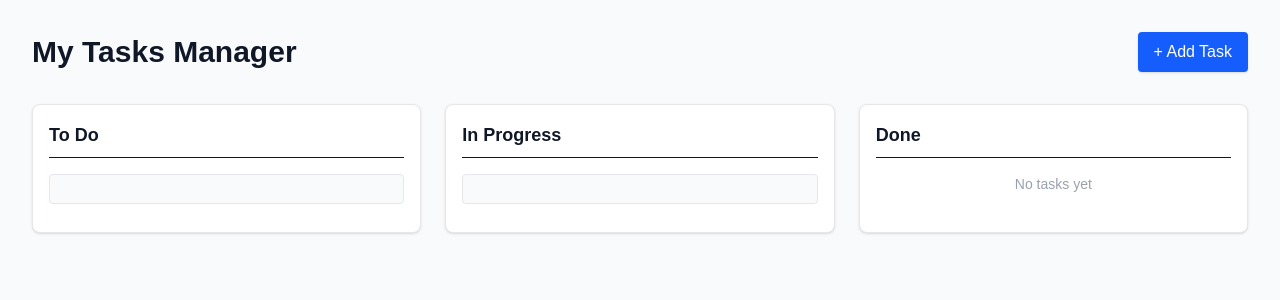
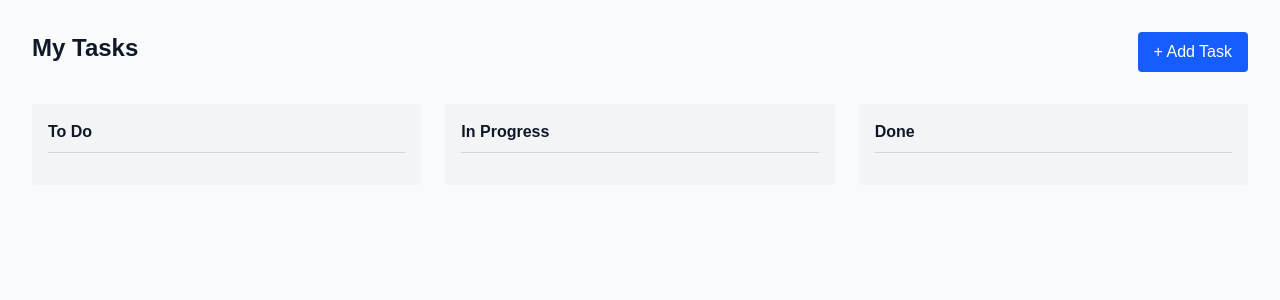
Before and after one commit to UdaraDewshan/task_manager_Next.Js, a Next.js app: page / in a window 1280 px wide. Shown: the top 300 px of the page. Built offline with nearby package versions, Linux system fonts and the light colour scheme.

Commit message:
implement task management features: add task retrieval from local storage, delete functionality, and update task display

```diff
--- a/src/app/page.jsx
+++ b/src/app/page.jsx
@@ -1,38 +1,75 @@
+"use client";
+
+import { useState, useEffect } from "react";
 import Link from "next/link";
 
 export default function Home() {
+  const [tasks, setTasks] = useState([]);
+
+  useEffect(() => {
+    const savedTasks = JSON.parse(localStorage.getItem("tasks")) || [];
+    setTasks(savedTasks);
+  }, []);
+
+
+  const handleDelete = (id) => {
+    const deleteTask = tasks.filter((task) => task.id !== id);
+    setTasks(deleteTask);
+    localStorage.setItem("tasks", JSON.stringify(deleteTask));
+  };
+
+  const todoTasks = tasks.filter((t) => t.status === "todo");
+  const inProgressTasks = tasks.filter((t) => t.status === "in-progress");
+  const doneTasks = tasks.filter((t) => t.status === "done");
+
+  const TaskCard = ({ task }) => (
+    <div className="bg-white p-3 rounded border border-gray-200 mb-3 flex justify-between items-center shadow-sm">
+      <h3 className="font-semibold">{task.title}</h3>
+
+
+    <div className="flex gap-3">
+        <Link
+          href={`/addTask?id=${task.id}`}
+          className="text-blue-500 text-sm hover:font-bold"
+        >
+          Edit
+        </Link>
+
+        <button
+          onClick={() => handleDelete(task.id)}
+          className="text-red-500 text-sm hover:font-bold"
+        >
+          Delete
+        </button>
+      </div>
+    </div>
+  );
+
   return (
-    <div className="min-h-screen bg-gray-50 p-8 text-gray-900">
+    <div className="p-8 bg-gray-50 min-h-screen text-gray-900">
 
-      <div className="mb-8 flex justify-between items-center">
-        <h1 className="text-3xl font-bold">My Tasks Manager</h1>
-        <Link href="/addTask" className="bg-blue-600 text-white px-4 py-2 rounded shadow hover:bg-blue-700">
+      <div className="flex justify-between mb-8">
+        <h1 className="text-2xl font-bold">My Tasks</h1>
+        <Link href="/addTask" className="bg-blue-600 text-white px-4 py-2 rounded">
           + Add Task
         </Link>
       </div>
 
       <div className="grid grid-cols-1 md:grid-cols-3 gap-6">
 
-        <div className="bg-white p-4 rounded-lg shadow-sm border border-gray-200">
-          <h2 className="text-lg font-semibold mb-4 border-b pb-2">To Do</h2>
-          <div className="bg-gray-50 p-3 rounded border border-gray-200 mb-3 hover:shadow-md transition">
-            <h3 className="font-semibold">{ }</h3>
-            <p className="text-sm text-gray-600 mt-1">{ }</p>
-          </div>
+        <div className="bg-gray-100 p-4 rounded">
+          <h2 className="font-bold mb-4 border-b border-gray-300 pb-2">To Do</h2>
+          {todoTasks.map(t => <TaskCard key={t.id} task={t} />)}
         </div>
 
-        <div className="bg-white p-4 rounded-lg shadow-sm border border-gray-200">
-          <h2 className="text-lg font-semibold mb-4 border-b pb-2">In Progress</h2>
-          <div className="bg-gray-50 p-3 rounded border border-gray-200 mb-3 hover:shadow-md transition">
-            <h3 className="font-semibold">{ }</h3>
-            <p className="text-sm text-gray-600 mt-1">{ }</p>
-          </div>
+        <div className="bg-gray-100 p-4 rounded">
+          <h2 className="font-bold mb-4 border-b border-gray-300 pb-2">In Progress</h2>
+          {inProgressTasks.map(t => <TaskCard key={t.id} task={t} />)}
         </div>
 
-        <div className="bg-white p-4 rounded-lg shadow-sm border border-gray-200">
-          <h2 className="text-lg font-semibold mb-4 border-b pb-2">Done</h2>
-
-          <p className="text-sm text-gray-400 text-center mt-4">No tasks yet</p>
+        <div className="bg-gray-100 p-4 rounded">
+          <h2 className="font-bold mb-4 border-b border-gray-300 pb-2">Done</h2>
+          {doneTasks.map(t => <TaskCard key={t.id} task={t} />)}
         </div>
 
       </div>
```
